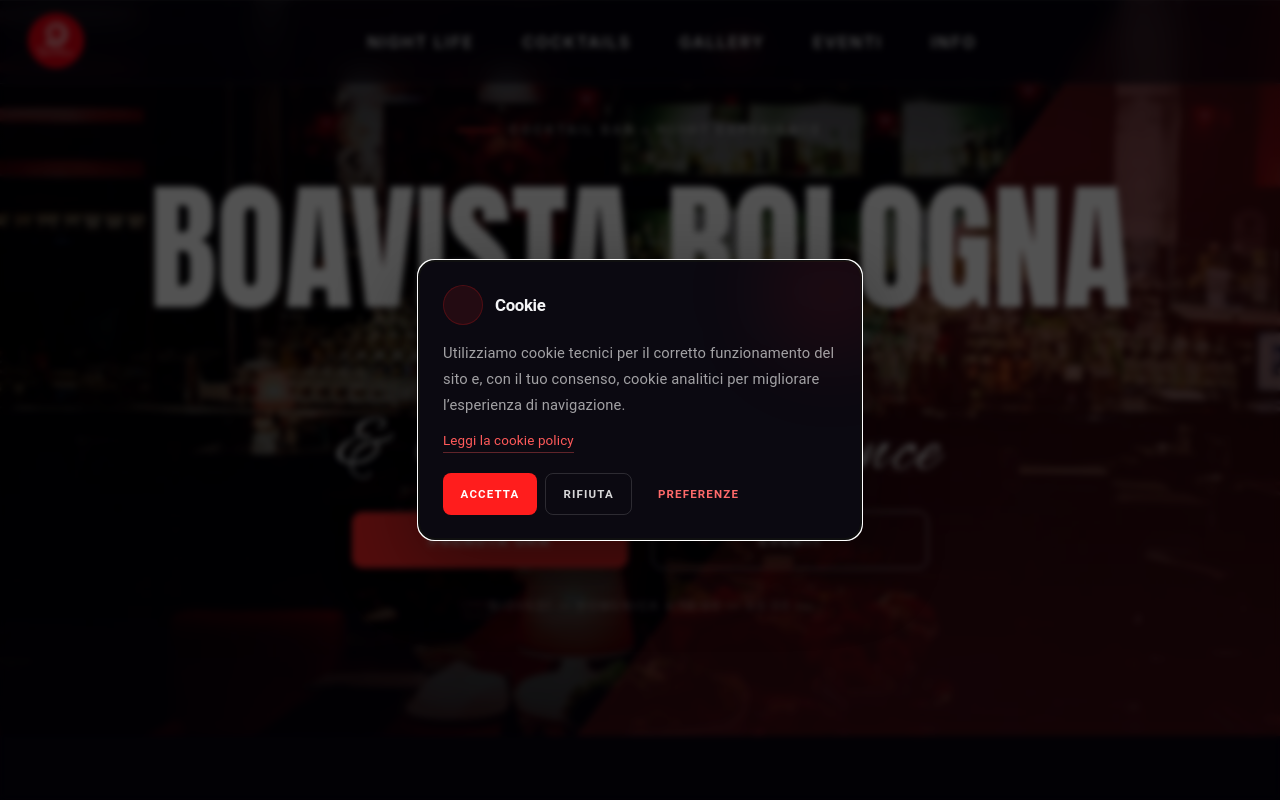
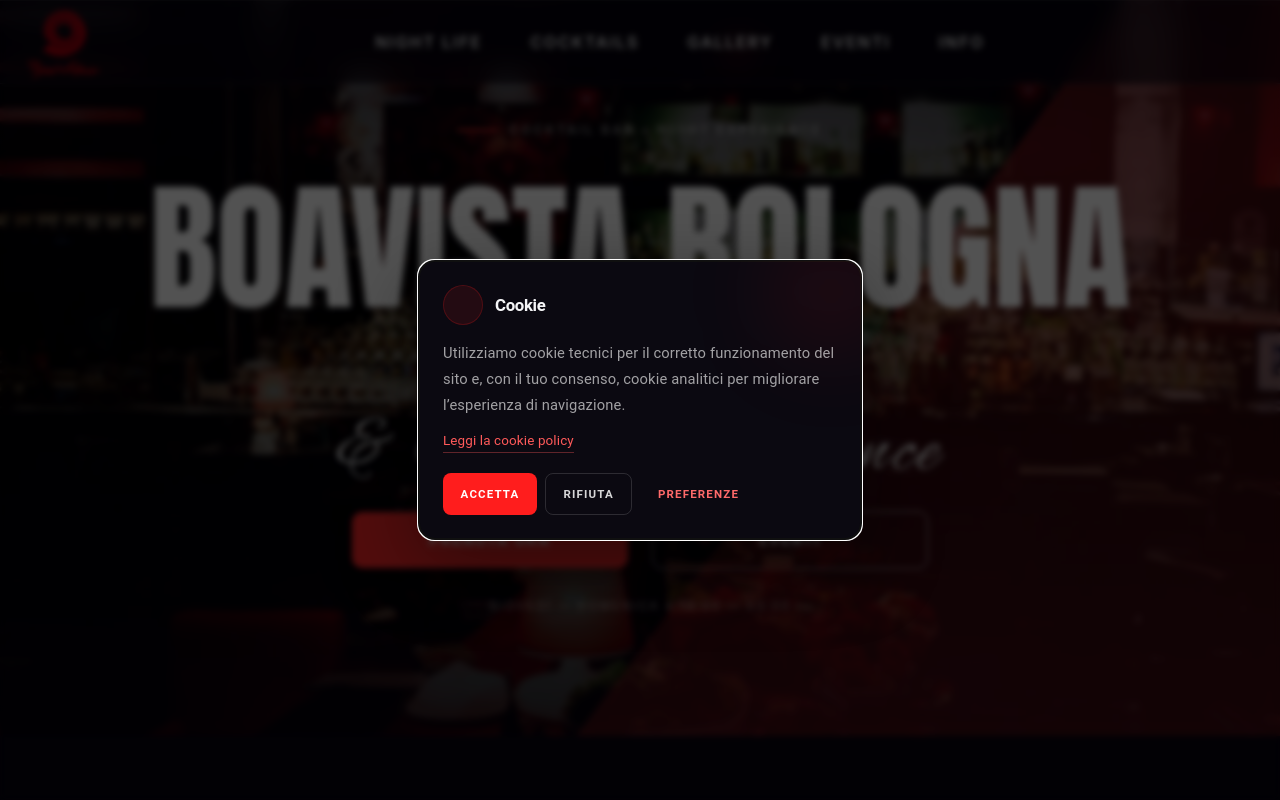
Before and after one commit to aartuur/sito_boavista_bologna, a React (Vite) app: page / in a window 1280 px wide. Shown: the top 800 px of the page. Built offline with nearby package versions, Linux system fonts and the light colour scheme; some icons are missing.

Commit message:
v.1.0.5 - beta

```diff
--- a/src/App.tsx
+++ b/src/App.tsx
@@ -1,5 +1,3 @@
-"use client";
-
 import "./App.css";
 import { useState } from "react";
 import { BrowserRouter, Routes, Route } from "react-router-dom";
--- a/src/components/layout/FooterBoaVista.tsx
+++ b/src/components/layout/FooterBoaVista.tsx
@@ -22,7 +22,7 @@
 };
 
 export default function FooterBoaVista({
-  logoSrc = "logo-title.png",
+  logoSrc = "logo-nav.png",
   brandLine1 = "Cocktail Bar & Night",
   brandLine2 = "Experience",
   links = [
@@ -57,11 +57,11 @@
         <div className="grid grid-cols-1 gap-10 md:grid-cols-[240px_180px_1fr_260px] md:items-start">
           {/* BRAND */}
           <div className="flex items-center gap-5">
-            <div className="relative grid h-[72px] w-[72px] place-items-center overflow-hidden rounded-[16px] bg-white/5 ring-1 ring-white/10">
+            <div className="relative grid h-[150px] w-[150px] place-items-center overflow-hidden rounded-[16px]">
               <img
                 src={logoSrc}
                 alt="Boavista"
-                className="h-[60px] w-[60px] object-contain"
+                className="h-[120px] w-[120px] object-contain"
                 draggable={false}
               />
             </div>
--- a/src/components/layout/Navbar.tsx
+++ b/src/components/layout/Navbar.tsx
@@ -1,5 +1,3 @@
-"use client";
-
 import * as React from "react";
 
 type NavItem = {
@@ -26,7 +24,7 @@
     { label: "Info", href: "#info" },
   ],
   tableLabel="Tavolo 7",
-  logoSrc = "logo.png",
+  logoSrc = "/logo-nav.png",
   onTableClick,
   activeHref,
 }: Props) {
@@ -91,14 +89,14 @@
           {/* logo */}
           <a
             href="/"
-            className="flex items-center gap-3 focus-visible:outline-none focus-visible:ring-2 focus-visible:ring-white/70 focus-visible:ring-offset-4 focus-visible:ring-offset-[#070411]"
+            className="flex items-center justify-center relative top-1 gap-3 focus-visible:outline-none focus-visible:ring-2 focus-visible:ring-white/70 focus-visible:ring-offset-4 focus-visible:ring-offset-[#070411]"
             aria-label="Home"
             onClick={() => setOpen(false)}
           >
             <img
               src={logoSrc}
               alt="Logo"
-              className="h-16 w-16 object-contain"
+              className="h-20 w-20 object-contain"
               draggable={false}
             />
           </a>
--- a/src/components/sections/HeroSection.tsx
+++ b/src/components/sections/HeroSection.tsx
@@ -1,5 +1,3 @@
-"use client";
-
 import { useRef } from "react";
 import { useReducedMotion, useScroll, useTransform } from "framer-motion";
 import HeroBackground from "./hero/HeroBackground";
--- a/src/components/sections/hero/HeroActions.tsx
+++ b/src/components/sections/hero/HeroActions.tsx
@@ -1,5 +1,3 @@
-"use client";
-
 import Button from "@mui/material/Button";
 
 export default function HeroActions() {
--- a/src/components/sections/hero/HeroBackground.tsx
+++ b/src/components/sections/hero/HeroBackground.tsx
@@ -1,5 +1,3 @@
-"use client";
-
 import { motion, type MotionValue } from "framer-motion";
 
 type Props = {
--- a/src/components/sections/hero/HeroContent.tsx
+++ b/src/components/sections/hero/HeroContent.tsx
@@ -1,5 +1,3 @@
-"use client";
-
 import { motion, type Variants } from "framer-motion";
 import { useMemo } from "react";
 import HeroActions from "./HeroActions";
--- a/src/layout.tsx
+++ b/src/layout.tsx
@@ -1,4 +1,3 @@
-"use client";
 import "aos/dist/aos.css";
 import AOS from "aos";
 import { useEffect } from "react";
```
Also changed, not shown: public/logo-nav.png (added).
